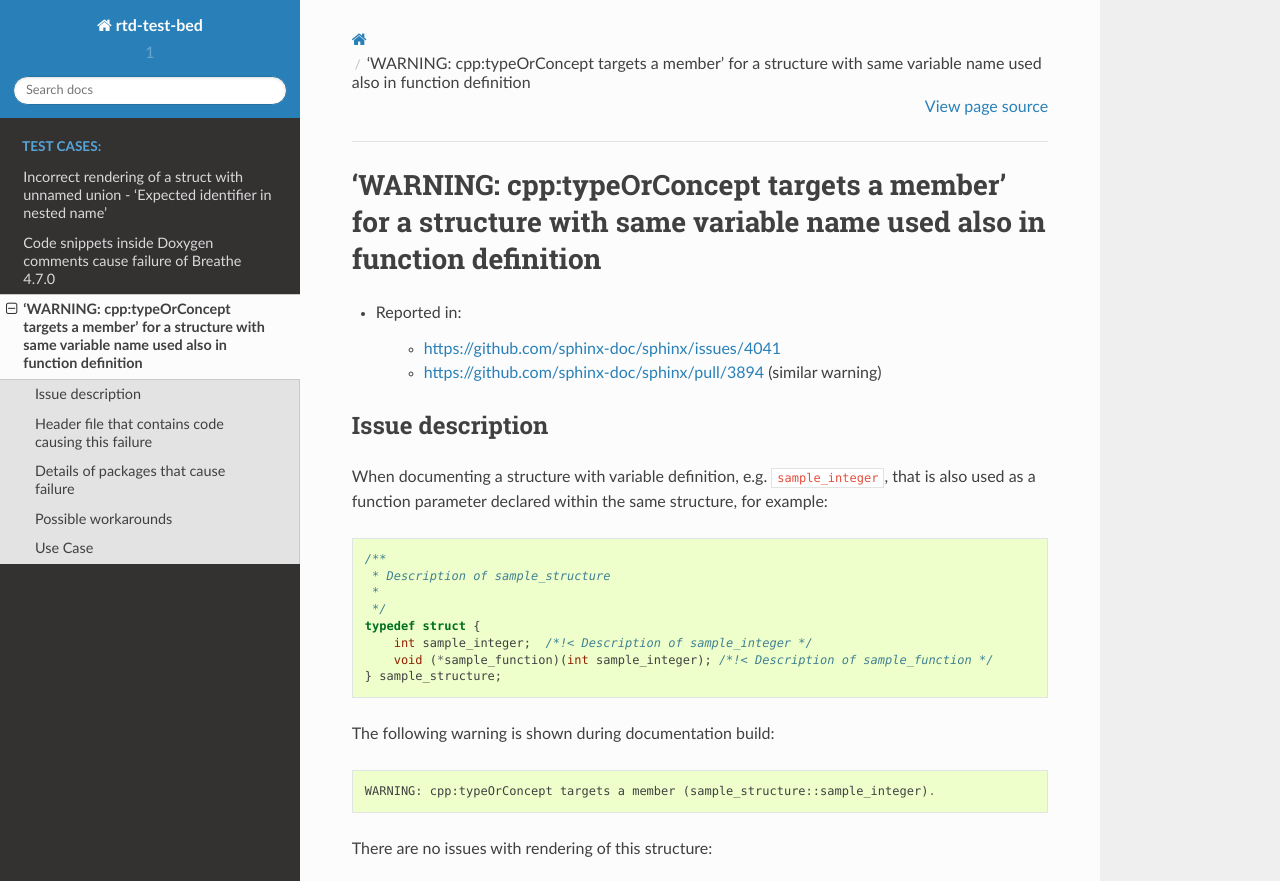
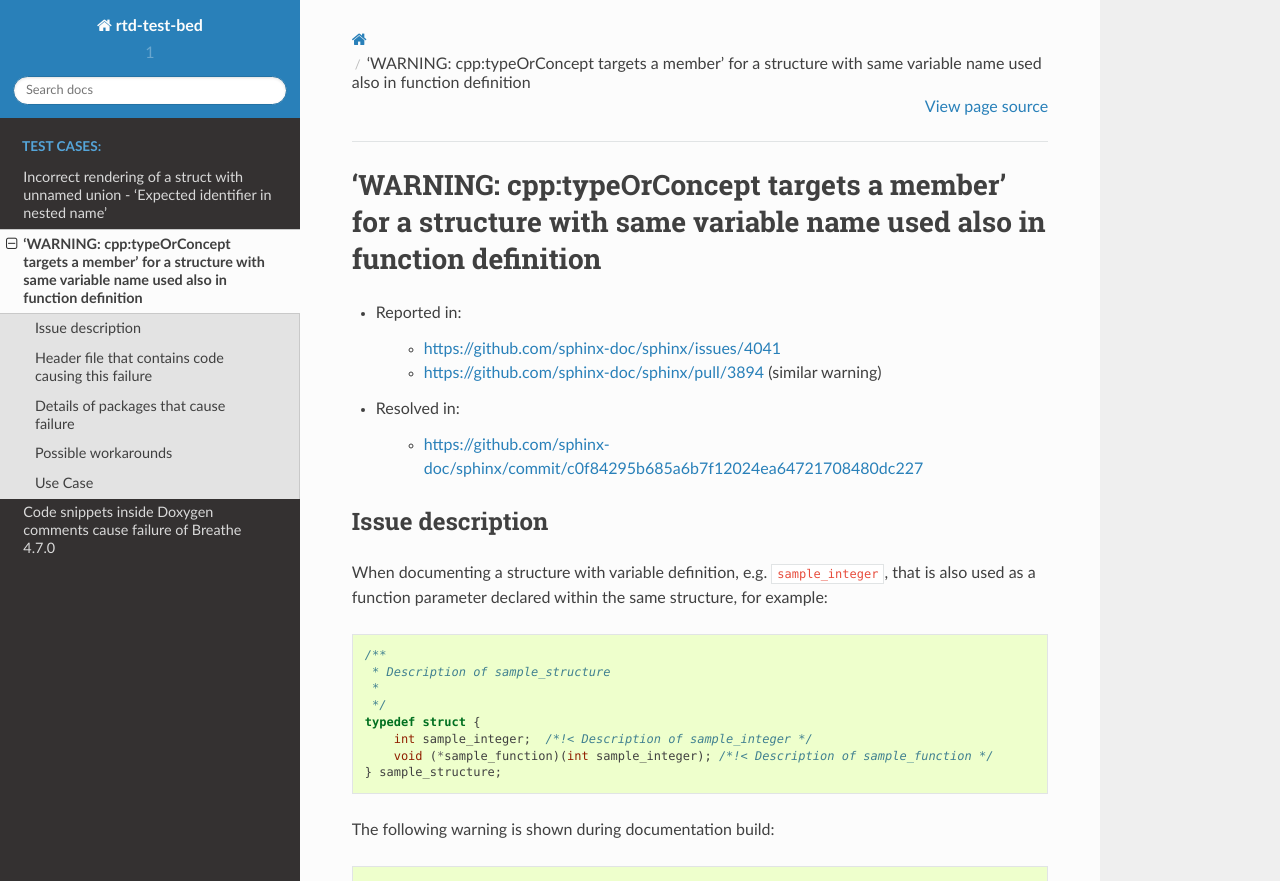
Before and after one commit to krzychb/rtd-test-bed, a Sphinx documentation site: the page built from docs/case-type-or-concept.rst, in a window 1280 px wide and 900 px high, cut to the strip 0-881 px from the top of the window. Built offline with Sphinx 7.4.7 and the Read the Docs theme 2.0.0, drawn with Linux system fonts in a browser that asks for light colours.

Commit message:
cpp:typeOrConcept issue resolved

```diff
--- a/docs/case-type-or-concept.rst
+++ b/docs/case-type-or-concept.rst
@@ -7,6 +7,9 @@
     - https://github.com/sphinx-doc/sphinx/issues/4041
     - https://github.com/sphinx-doc/sphinx/pull/3894 (similar warning)
 
+- Resolved in:
+
+    - https://github.com/sphinx-doc/sphinx/commit/c0f84295b685a6b7f12024ea64721708480dc227
 
 
 Issue description
--- a/docs/index.rst
+++ b/docs/index.rst
@@ -6,8 +6,8 @@ Welcome to rtd-test-bed's documentation!
     :caption: Test Cases:
 
     case-struct-union
+    case-type-or-concept
     case-code-snippet
-    case-type-or-concept
 
 
 Indices and tables
```
